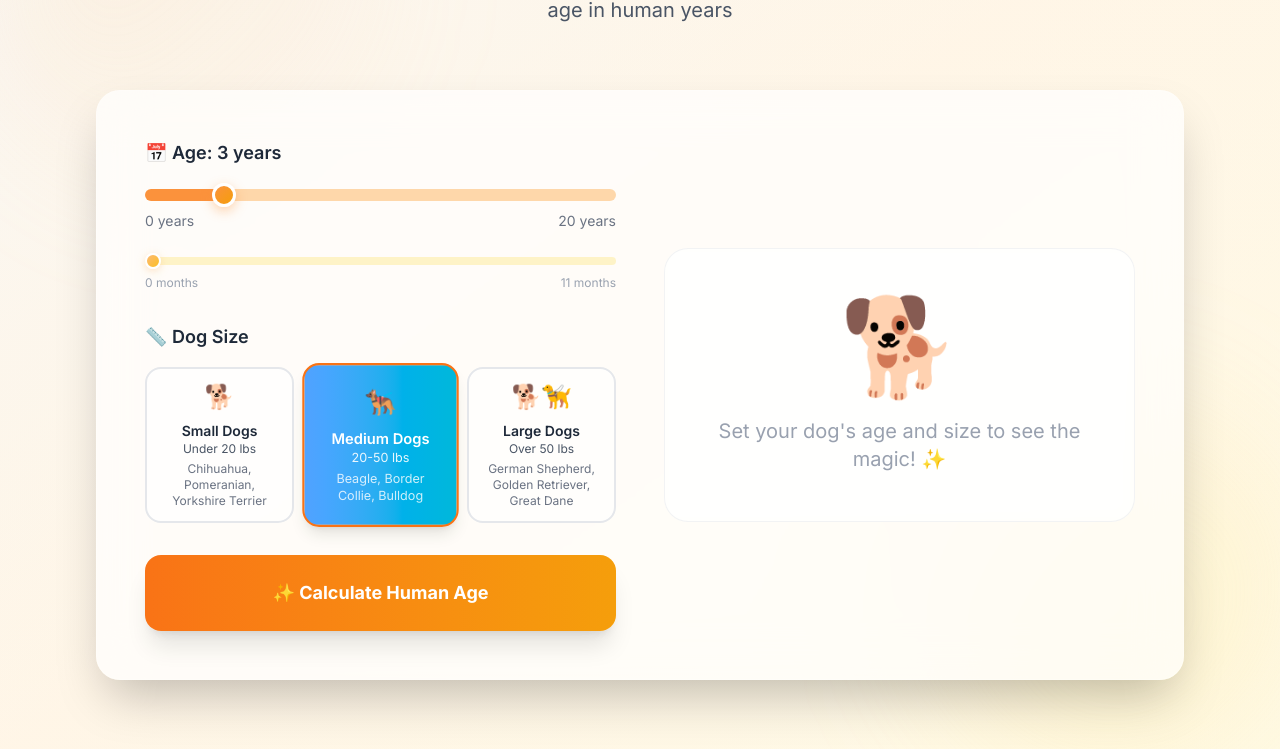
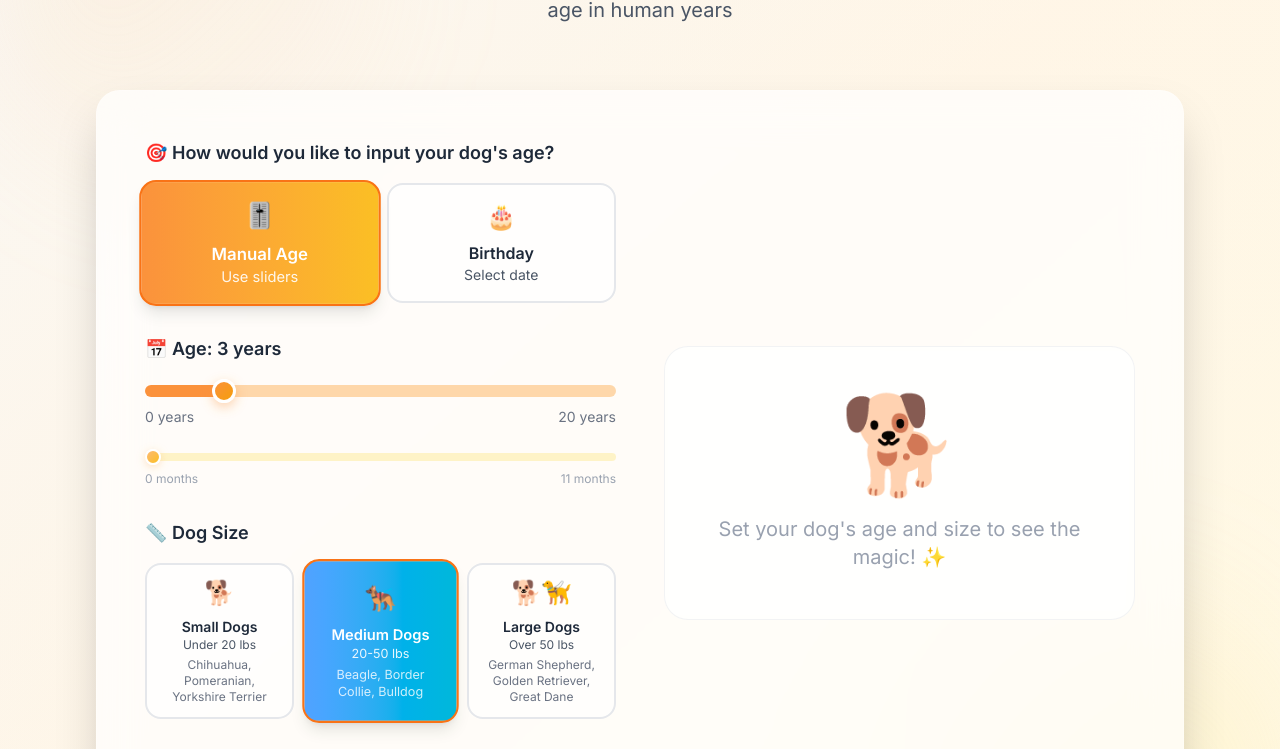
Before and after one commit to yinside/dogyearsinhumanyears, a Next.js app: page / in a window 1280 px wide. Shown: the part 1096-1845 px from the top of the page. Built offline with nearby package versions, Linux system fonts and the light colour scheme; no server answers.

Commit message:
Add birthday input option for dog age calculator and fix header/footer text

```diff
--- a/src/components/layout/Footer.tsx
+++ b/src/components/layout/Footer.tsx
@@ -12,7 +12,7 @@ const Footer = () => {
             <div className="flex items-center space-x-2 mb-4">
               <span className="text-2xl">🐕</span>
               <span className="text-xl font-bold">
-                Dog Years Calculator
+                Dog years in human years
               </span>
             </div>
             <p className="text-gray-400 mb-6 max-w-md">
--- a/src/components/layout/Header.tsx
+++ b/src/components/layout/Header.tsx
@@ -14,7 +14,7 @@ const Header = () => {
           <Link href="/" className="flex items-center space-x-2">
             <span className="text-2xl">🐕</span>
             <span className="text-xl font-bold warm-text-gradient">
-              Dog Years Calculator
+              Dog years in human years
             </span>
           </Link>
 
--- a/src/components/ui/Calculator.tsx
+++ b/src/components/ui/Calculator.tsx
@@ -10,6 +10,8 @@ const Calculator = () => {
   const [humanAge, setHumanAge] = useState<number | null>(null);
   const [ageStage, setAgeStage] = useState('');
   const [isCalculated, setIsCalculated] = useState(false);
+  const [inputMethod, setInputMethod] = useState<'age' | 'birthday'>('age');
+  const [dogBirthday, setDogBirthday] = useState('');
   const canvasRef = useRef<HTMLCanvasElement>(null);
 
   // Dog size images and data
@@ -40,8 +42,33 @@ const Calculator = () => {
     }
   ];
 
+  // Calculate age from birthday
+  const calculateAgeFromBirthday = (birthday: string) => {
+    const birthDate = new Date(birthday);
+    const today = new Date();
+    const ageInMilliseconds = today.getTime() - birthDate.getTime();
+    const ageInYears = ageInMilliseconds / (1000 * 60 * 60 * 24 * 365.25);
+
+    const years = Math.floor(ageInYears);
+    const months = Math.floor((ageInYears - years) * 12);
+
+    return { years, months, totalAge: ageInYears };
+  };
+
   const calculateHumanAge = () => {
-    const totalAge = dogAge + dogAgeMonths / 12;
+    let totalAge: number;
+
+    if (inputMethod === 'birthday') {
+      if (!dogBirthday) return;
+      const ageData = calculateAgeFromBirthday(dogBirthday);
+      totalAge = ageData.totalAge;
+      // Update the age sliders to reflect the calculated age
+      setDogAge(ageData.years);
+      setDogAgeMonths(ageData.months);
+    } else {
+      totalAge = dogAge + dogAgeMonths / 12;
+    }
+
     if (totalAge <= 0) return;
 
     let result = 0;
@@ -277,12 +304,61 @@ const Calculator = () => {
           <div className="grid grid-cols-1 lg:grid-cols-2 gap-12">
             {/* Input Section */}
             <div className="space-y-8">
-              {/* Age Slider */}
+              {/* Input Method Selection */}
               <div className="space-y-4">
                 <label className="block text-lg font-semibold text-gray-800">
-                  📅 Age: {dogAge} years {dogAgeMonths > 0 && `${dogAgeMonths} months`}
+                  🎯 How would you like to input your dog's age?
                 </label>
+                <div className="grid grid-cols-2 gap-3">
+                  <button
+                    onClick={() => setInputMethod('age')}
+                    className={`p-4 rounded-2xl border-2 transition-all duration-300 text-center ${
+                      inputMethod === 'age'
+                        ? 'border-orange-500 bg-gradient-to-r from-orange-400 to-amber-400 text-white shadow-lg transform scale-105'
+                        : 'border-gray-200 bg-white/60 hover:border-orange-300 hover:bg-white/80'
+                    }`}
+                  >
+                    <div className="text-2xl mb-2">🎚️</div>
+                    <div className={`font-semibold ${
+                      inputMethod === 'age' ? 'text-white' : 'text-gray-800'
+                    }`}>
+                      Manual Age
+                    </div>
+                    <div className={`text-sm ${
+                      inputMethod === 'age' ? 'text-white/90' : 'text-gray-600'
+                    }`}>
+                      Use sliders
+                    </div>
+                  </button>
+                  <button
+                    onClick={() => setInputMethod('birthday')}
+                    className={`p-4 rounded-2xl border-2 transition-all duration-300 text-center ${
+                      inputMethod === 'birthday'
+                        ? 'border-orange-500 bg-gradient-to-r from-orange-400 to-amber-400 text-white shadow-lg transform scale-105'
+                        : 'border-gray-200 bg-white/60 hover:border-orange-300 hover:bg-white/80'
+                    }`}
+                  >
+                    <div className="text-2xl mb-2">🎂</div>
+                    <div className={`font-semibold ${
+                      inputMethod === 'birthday' ? 'text-white' : 'text-gray-800'
+                    }`}>
+                      Birthday
+                    </div>
+                    <div className={`text-sm ${
+                      inputMethod === 'birthday' ? 'text-white/90' : 'text-gray-600'
+                    }`}>
+                      Select date
+                    </div>
+                  </button>
+                </div>
+              </div>
+
+              {/* Age Input - Conditional Rendering */}
+              {inputMethod === 'age' ? (
                 <div className="space-y-4">
+                  <label className="block text-lg font-semibold text-gray-800">
+                    📅 Age: {dogAge} years {dogAgeMonths > 0 && `${dogAgeMonths} months`}
+                  </label>
                   {/* Years Slider */}
                   <div className="relative">
                     <input
@@ -321,10 +397,37 @@ const Calculator = () => {
                     </div>
                   </div>
                 </div>
-              </div>
+              ) : (
+                <div className="space-y-4">
+                  <label className="block text-lg font-semibold text-gray-800">
+                    🎂 Dog's Birthday
+                  </label>
+                  <div className="relative">
+                    <input
+                      type="date"
+                      value={dogBirthday}
+                      onChange={(e) => setDogBirthday(e.target.value)}
+                      max={new Date().toISOString().split('T')[0]}
+                      lang="en"
+                      className="w-full px-4 py-4 bg-white/90 backdrop-blur-sm border-2 border-gray-200/50 rounded-2xl focus:ring-3 focus:ring-orange-500/30 focus:border-orange-500 transition-all duration-300 shadow-sm text-gray-700 text-lg font-medium"
+                    />
+                  </div>
+                  {dogBirthday && (
+                    <div className="bg-orange-50 border border-orange-200 rounded-xl p-4">
+                      <div className="text-sm text-orange-800">
+                        <span className="font-semibold">📊 Calculated Age:</span>
+                        {(() => {
+                          const ageData = calculateAgeFromBirthday(dogBirthday);
+                          return ` ${ageData.years} years ${ageData.months > 0 ? `${ageData.months} months` : ''}`;
+                        })()}
+                      </div>
+                    </div>
+                  )}
+                </div>
+              )}
 
               {/* Dog Size Selection */}
-               <div className="space-y-4">
+              <div className="space-y-4">
                  <label className="block text-lg font-semibold text-gray-800">
                    📏 Dog Size
                  </label>
@@ -361,9 +464,14 @@ const Calculator = () => {
               {/* Calculate Button */}
               <button
                 onClick={calculateHumanAge}
-                className="w-full bg-gradient-to-r from-orange-500 to-amber-500 text-white font-bold py-6 px-8 rounded-2xl hover:from-orange-600 hover:to-amber-600 transform hover:scale-105 transition-all duration-300 shadow-xl text-lg"
+                disabled={inputMethod === 'birthday' && !dogBirthday}
+                className={`w-full font-bold py-6 px-8 rounded-2xl transform transition-all duration-300 shadow-xl text-lg ${
+                  inputMethod === 'birthday' && !dogBirthday
+                    ? 'bg-gray-300 text-gray-500 cursor-not-allowed'
+                    : 'bg-gradient-to-r from-orange-500 to-amber-500 text-white hover:from-orange-600 hover:to-amber-600 hover:scale-105'
+                }`}
               >
-                ✨ Calculate Human Age
+                {inputMethod === 'birthday' ? '🎂 Calculate from Birthday' : '✨ Calculate Human Age'}
               </button>
             </div>
 
```
